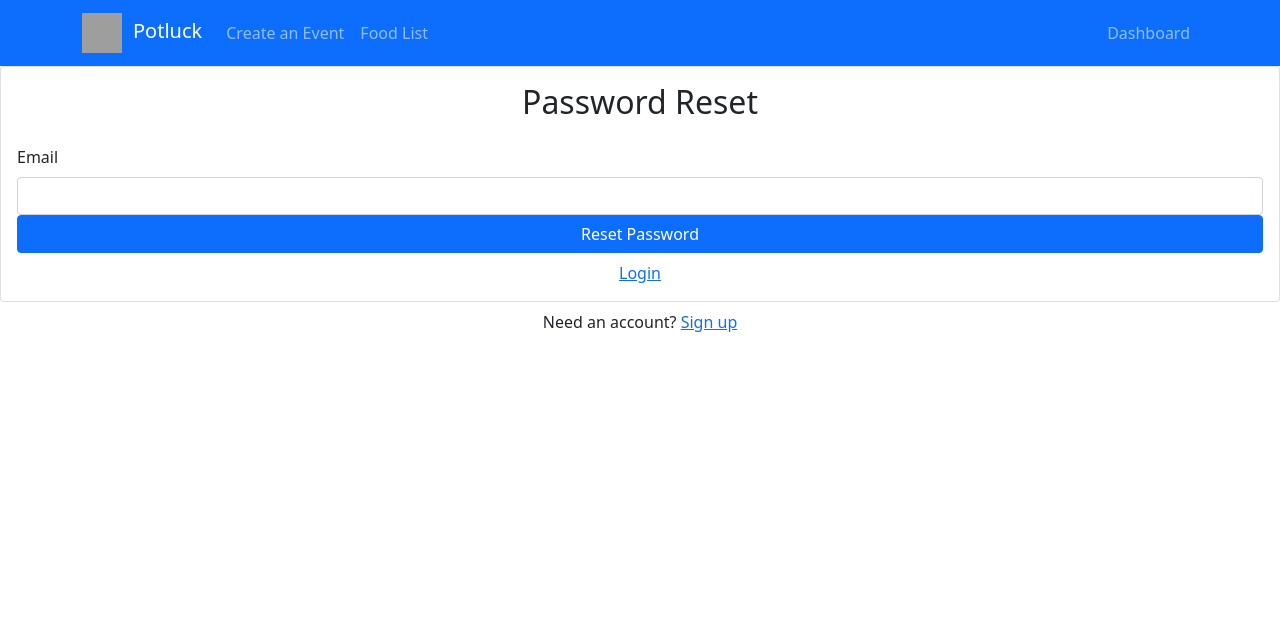
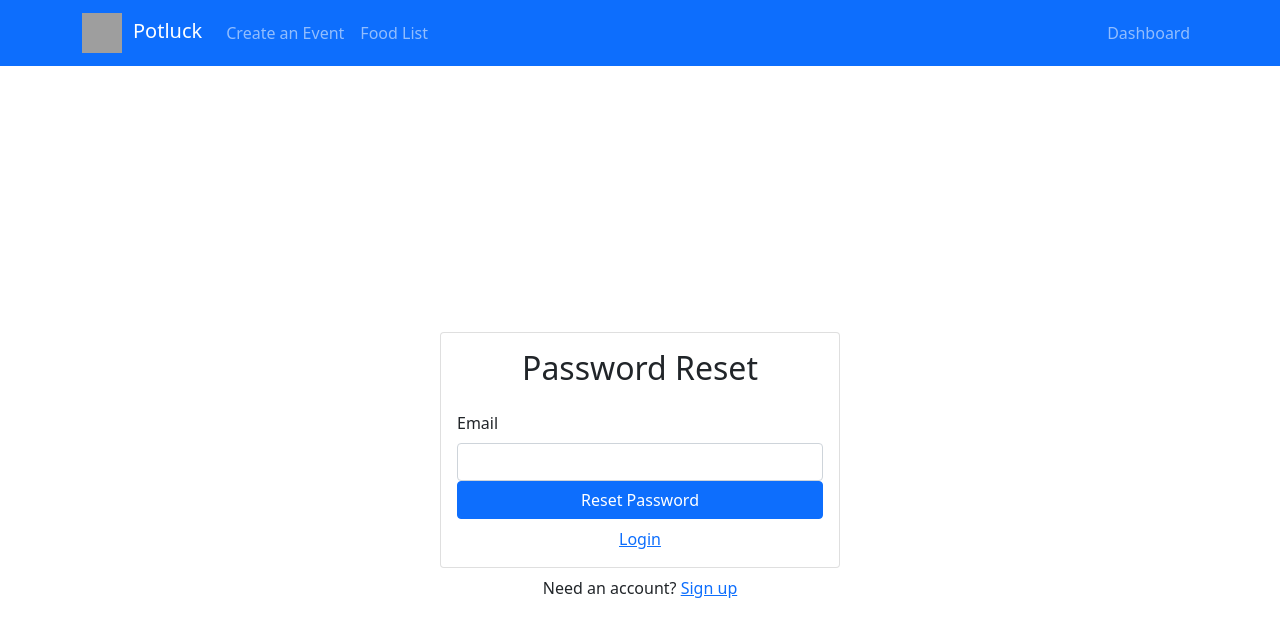
Before and after one commit to Build-Week-Potluck-Plan/Front-end, a React (Create React App) app: page /forgot-password in a window 1280 px wide. Shown: the top 636 px of the page. Built offline with nearby package versions, Linux system fonts and the light colour scheme; grey boxes are pictures that could not be loaded.

Commit message:
fixed styles of login,signup, and forgotpassword pages

```diff
--- a/src/components/ForgotPassword.js
+++ b/src/components/ForgotPassword.js
@@ -1,5 +1,5 @@
 import React, { useRef, useState } from 'react'
-import { Form, Button, Card, Alert } from 'react-bootstrap'
+import { Form, Button, Card, Alert, Container } from 'react-bootstrap'
 import { Link } from 'react-router-dom'
 
 export default function ForgotPassword() {
@@ -27,6 +27,9 @@
 
 	return (
 		<>
+ 		<Container className='d-flex align-items-center justify-content-center'
+          	style={{minHeight: '100vh'}}>
+            <div className='w-100' style={{ maxWidth: '400px' }}>
 			<Card>
 				<Card.Body>
 					<h2 className='text-center mb-4'>Password Reset</h2>
@@ -49,6 +52,8 @@
 			<div className='w-100 text-center mt-2'>
 				Need an account? <Link to='/signup'>Sign up</Link>
 			</div>
+			</div>
+		</Container>
 		</>
 	)
 }
--- a/src/components/Login.js
+++ b/src/components/Login.js
@@ -1,5 +1,5 @@
 import React, { useRef, useState } from 'react'
-import { Form, Button, Card, Alert } from 'react-bootstrap'
+import { Form, Button, Card, Alert, Container } from 'react-bootstrap'
 import { Link, useHistory } from 'react-router-dom'
 import { connect } from 'react-redux'
 import { login } from '../actions/authActions'
@@ -36,6 +36,9 @@
 
 	return (
 		<>
+ 		<Container className='d-flex align-items-center justify-content-center'
+          	style={{minHeight: '100vh'}}>
+            <div className='w-100' style={{ maxWidth: '400px' }}>
 			<Card>
 				<Card.Body>
 					<h2 className='text-center mb-4'>Log in</h2>
@@ -61,6 +64,8 @@
 			<div className='w-100 text-center mt-2'>
 				Need an account? <Link to='/signup'>Sign up</Link>
 			</div>
+            </div>
+        </Container>
 		</>
 	)
 }
--- a/src/components/Signup.js
+++ b/src/components/Signup.js
@@ -1,5 +1,5 @@
 import React, { useRef, useState } from 'react'
-import { Form, Button, Card, Alert } from 'react-bootstrap'
+import { Form, Button, Card, Alert, Container } from 'react-bootstrap'
 import { Link, useHistory } from 'react-router-dom'
 
 export default function Signup() {
@@ -33,6 +33,9 @@
 
 	return (
 		<>
+ 		<Container className='d-flex align-items-center justify-content-center'
+          	style={{minHeight: '100vh'}}>
+            <div className='w-100' style={{ maxWidth: '400px' }}>
 			<Card>
 				<Card.Body>
 					<h2 className='text-center mb-4'>Sign up</h2>
@@ -60,6 +63,8 @@
 			<div className='w-100 text-center mt-2'>
 				Already have an account? Log In <Link to='/login'>Log in</Link>
 			</div>
+			</div>
+		</Container>
 		</>
 	)
 }
```
